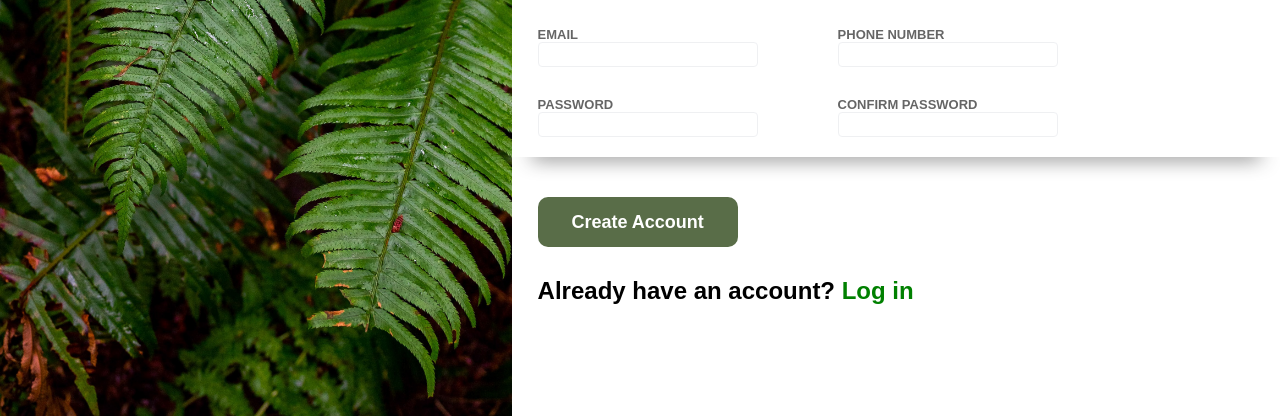
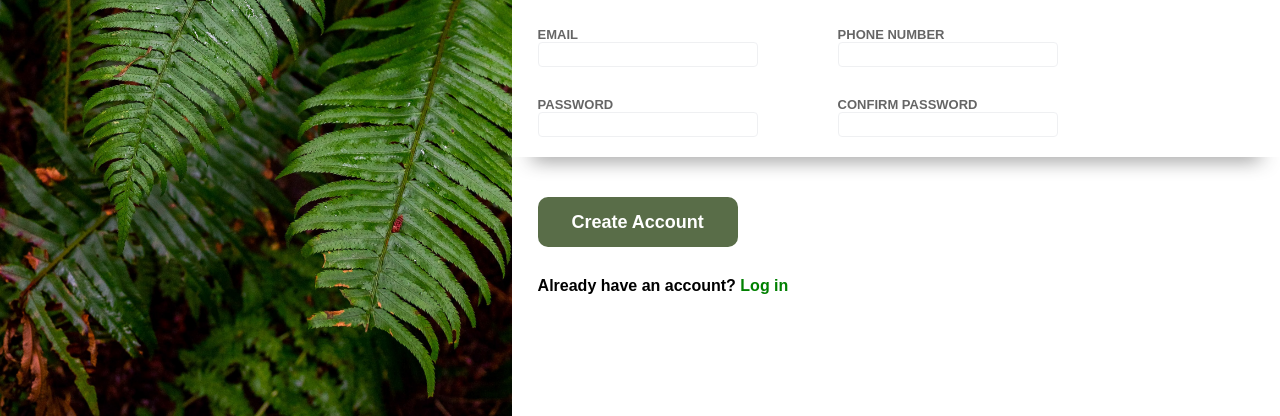
Before and after one commit to LxxsCLN/Sign-Up-Form, a plain HTML site: page index.html in a window 1280 px wide. Shown: the part 384-800 px from the top of the page. Drawn offline with Linux system fonts and the light colour scheme.

Commit message:
reduce font size for bottom Log in text

```diff
--- a/styles.css
+++ b/styles.css
@@ -149,3 +149,8 @@ p{
     font-size: 24px;
     font-weight: bold;
 }
+
+#text2{
+    font-size: 16px;
+    font-weight: bold;
+}
```
